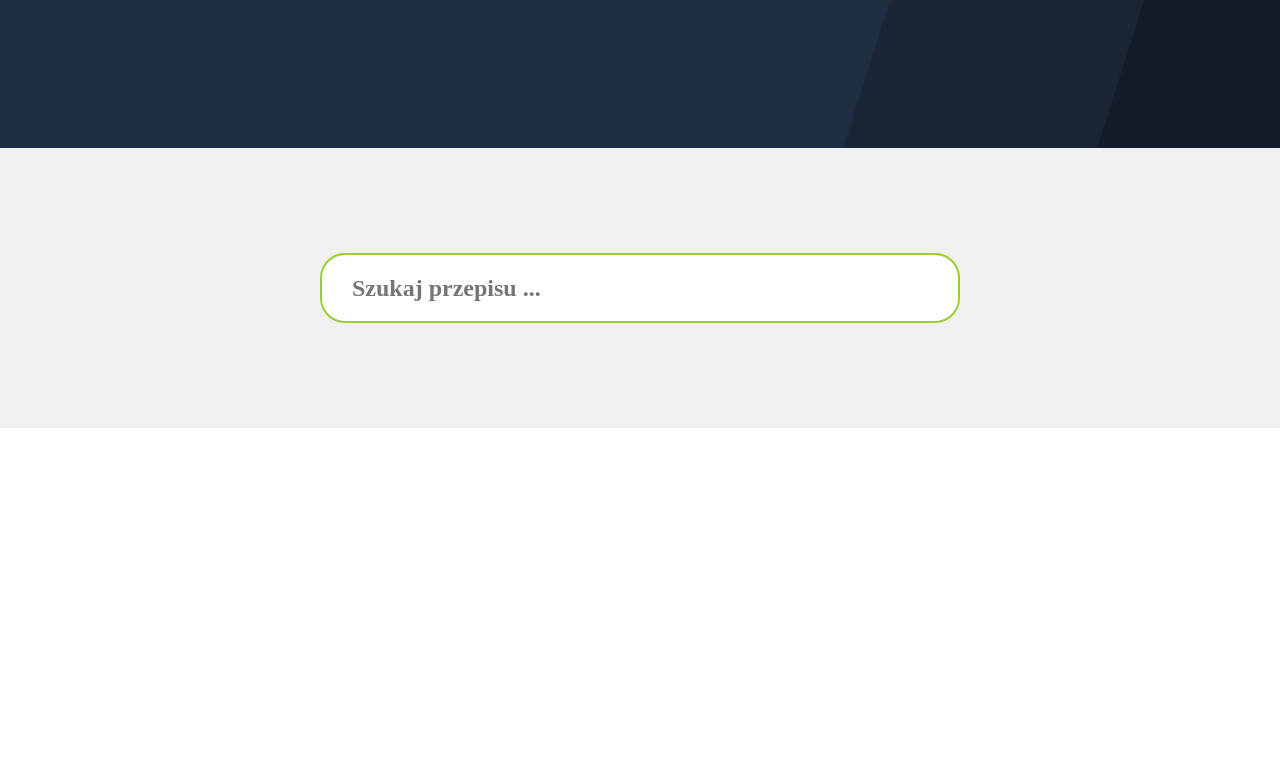
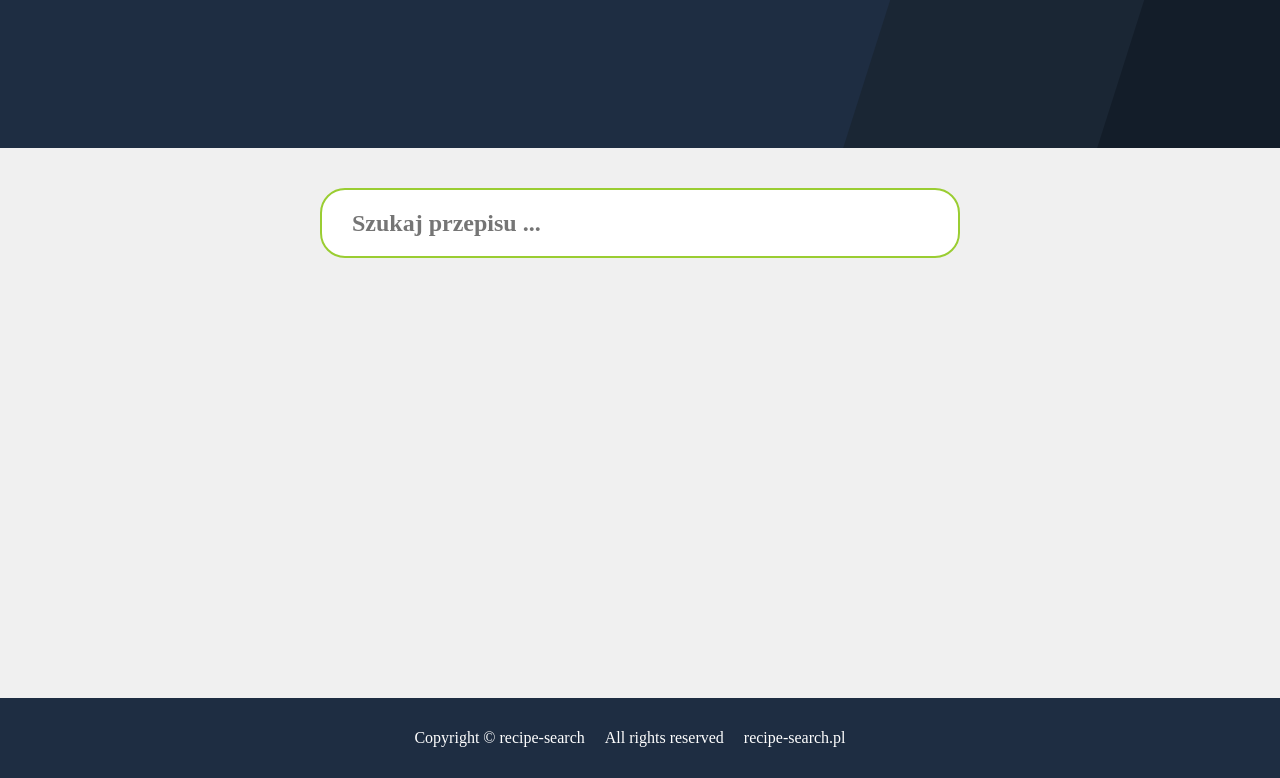
Before and after one commit to raftutak/recipe, a React (Create React App) app: page / in a window 1280 px wide. Shown: the part 252-1030 px from the top of the page. Before the commit the page ends 800 px from the top, so only its background shows below. Built offline with nearby package versions, Linux system fonts and the light colour scheme; a web font is replaced by a local one.

Commit message:
pierwszy przyrost

```diff
--- a/src/App.css
+++ b/src/App.css
@@ -157,6 +157,7 @@ button:hover {
 .recipe-list-wrapper.container {
   max-width: 1280px;
   background-color: rgb(240, 240, 240);
+  min-height: 400px;
 }
 
 .search-wrapper {
@@ -168,6 +169,7 @@ button:hover {
   margin: 0 auto;
   color: yellowgreen;
   background-color: white;
+  height: 150px;
 }
 
 .search {
@@ -176,6 +178,7 @@ button:hover {
   display: flex;
   justify-content: center;
   align-items: center;
+  height: 150px;
 }
 
 .search form {
@@ -208,3 +211,37 @@ button:hover {
   height: 15vw;
   object-fit: cover;
 }
+
+.recipe-list .row {
+  display: flex;
+  justify-content: center;
+  text-align: center;
+  align-content: center;
+  align-self: center;
+  justify-self: center;
+}
+
+/* FOOTER */
+
+footer {
+  height: 80px;
+  background-color: rgb(30, 45, 66);
+  color: white;
+}
+
+footer div.wrapper {
+  display: flex;
+  justify-content: center;
+  height: 80px;
+}
+
+.footer-links {
+  height: 80px;
+}
+
+.footer-links p {
+  float: left;
+  line-height: 80px;
+  padding: 0 20px 0 0;
+  margin: 0;
+}
--- a/src/App.js
+++ b/src/App.js
@@ -5,14 +5,12 @@ import { BrowserRouter, Switch, Route } from 'react-router-dom';
 
 import Home from './screens/Home';
 import Recipe from './screens/Recipe';
-import NoMatch from './screens/NoMatch';
 
 const App = () => (
   <BrowserRouter>
     <Switch>
       <Route exact path="/" component={Home} />
       <Route path="/recipe/:id" component={Recipe} />
-      <Route component={NoMatch} />
     </Switch>
   </BrowserRouter>
 )
--- /dev/null
+++ b/src/components/Footer.js
@@ -0,0 +1,31 @@
+import React from 'react';
+
+import { Link } from 'react-router-dom';
+
+const Footer = () => (
+
+    <div className="footer-wrapper">
+        <footer className="footer">
+            <div className="wrapper">
+                <div className="footer-blocks">
+                    <div className="footer-block"></div>
+                    <div className="footer-block"></div>
+                    <div className="footer-block"></div>
+                    <div className="footer-block"></div>
+                    <div className="footer-block"></div>
+                </div>
+
+                <div className="footer-logo">
+
+                </div>
+                <div className="footer-links">
+                    <p>Copyright &copy; recipe-search</p>
+                    <p>All rights reserved</p>
+                    <p>recipe-search.pl</p>
+                </div>
+            </div>
+        </footer>
+    </div>
+)
+
+export default Footer;
--- a/src/components/Recipes.js
+++ b/src/components/Recipes.js
@@ -12,20 +12,20 @@ const Recipes = props => (
                 return (
                     <div key={recipe.title} className="col-md-4" style={{ marginBottom: "2rem" }}>
                         <Card style={{ width: '18rem' }}>
-                            <Card.Img variant="top" src={recipe.image_url} alt={recipe.title} />
+                            <Card.Img variant="top" src={recipe.image_Url} alt={recipe.title} />
                             <Card.Body>
                                 <Card.Title>{recipe.title}</Card.Title>
-                                <Card.Text>test text</Card.Text>
+                                <Card.Text>Subtitle: {recipe.title}</Card.Text>
 
                                 <ListGroup className="list-group-flush">
                                     <ListGroupItem>
-                                        Blog: {recipe.publisher}
+                                        Id: {recipe.blog}
                                     </ListGroupItem>
                                     <ListGroupItem>
-                                        Druga rzecz
-                            </ListGroupItem>
+                                        Id: {recipe.id}
+                                    </ListGroupItem>
                                     <ListGroupItem>
-                                        <Link to={{ pathname: `/recipe/${recipe.recipe_id}`, state: { recipe: recipe.title } }}>Sprawdź przepis</Link>
+                                        <Link to={{ pathname: `/recipe/${recipe.id}`, state: { recipe: recipe.id } }}>Sprawdź przepis</Link>
                                     </ListGroupItem>
                                 </ListGroup>
                             </Card.Body>
--- a/src/screens/Home.js
+++ b/src/screens/Home.js
@@ -3,8 +3,9 @@ import React from 'react';
 import Header from '../components/Header';
 import Form from '../components/Form';
 import Recipes from '../components/Recipes';
+import Footer from '../components/Footer';
 
-const API_KEY = 'c78b0144c73988c63d9fdf0226094d10';
+// const API_KEY = 'c78b0144c73988c63d9fdf0226094d10';
 
 class Home extends React.Component {
     state = {
@@ -14,7 +15,8 @@ class Home extends React.Component {
     getRecipe = async (e) => {
         const recipeName = e.target.elements.recipeName.value;
         e.preventDefault();
-        const api_call = await fetch(`https://www.food2fork.com/api/search?key=${API_KEY}&q=${recipeName}`);
+        // const api_call = await fetch(`https://www.food2fork.com/api/search?key=${API_KEY}&q=${recipeName}`);
+        const api_call = await fetch(`https://recipe-search.projektstudencki.pl/recipe/searchRecipes/?search=${recipeName}&count=100`);
         console.log(recipeName);
 
         const data = await api_call.json();
@@ -28,6 +30,7 @@ class Home extends React.Component {
                 <Header />
                 <Form getRecipe={this.getRecipe} />
                 <Recipes recipes={this.state.recipes} />
+                <Footer />
             </div>
         )
     }
--- a/src/screens/NoMatch.js
+++ /dev/null
@@ -1,30 +0,0 @@
-import React from 'react';
-import Card from 'react-bootstrap/Card';
-import ListGroup from 'react-bootstrap/ListGroup';
-import ListGroupItem from 'react-bootstrap/ListGroupItem';
-
-const NoMatch = () => (
-    <div>404
-    <Card style={{ width: '18rem' }}>
-            <Card.Img variant="top" src="holder.js/100px180?text=Image cap" />
-            <Card.Body>
-                <Card.Title>Card Title</Card.Title>
-                <Card.Text>
-                    Some quick example text to build on the card title and make up the bulk of
-                    the card's content.
-    </Card.Text>
-            </Card.Body>
-            <ListGroup className="list-group-flush">
-                <ListGroupItem>Cras justo odio</ListGroupItem>
-                <ListGroupItem>Dapibus ac facilisis in</ListGroupItem>
-                <ListGroupItem>Vestibulum at eros</ListGroupItem>
-            </ListGroup>
-            <Card.Body>
-                <Card.Link href="#">Card Link</Card.Link>
-                <Card.Link href="#">Another Link</Card.Link>
-            </Card.Body>
-        </Card>;
-    </div>
-)
-
-export default NoMatch;
--- a/src/screens/Recipe.js
+++ b/src/screens/Recipe.js
@@ -4,7 +4,7 @@ import Header from '../components/Header';
 
 import { Link } from 'react-router-dom';
 
-const API_KEY = 'c78b0144c73988c63d9fdf0226094d10';
+// const API_KEY = 'c78b0144c73988c63d9fdf0226094d10';
 
 // jako klasa, bo potrzebny stan, w ktorym przechwytujemy id przepisu
 class Recipe extends React.Component {
@@ -12,11 +12,11 @@ class Recipe extends React.Component {
         activeRecipe: []
     }
     componentDidMount = async () => {
-        const title = this.props.location.state.recipe;
-        const req = await fetch(`https://www.food2fork.com/api/search?key=${API_KEY}&q=${title}`);
+        const id = this.props.location.state.recipe;
+        const req = await fetch(`https://recipe-search.projektstudencki.pl/recipe/searchRecipes/?id=${id}`);
 
         const res = await req.json();
-        this.setState({ activeRecipe: res.recipes[0] });
+        this.setState({ activeRecipe: res.recipes });
         console.log(this.state.activeRecipe);
     }
     render() {
@@ -27,9 +27,12 @@ class Recipe extends React.Component {
                 {
                     this.state.activeRecipe.length !== 0 &&
                     <div>
-                        <img src={recipe.image_url} alt={recipe.title} />
+                        <img src={recipe.image_Url} alt={recipe.title} />
                         <h3>{recipe.title}</h3>
-                        <h4>Publisher: {recipe.publisher}</h4>
+                        <h4>Blog: {recipe.blog}</h4>
+                        <h4>Blog url: {recipe.blog_Url}</h4>
+                        <p>Opis: {recipe.description}</p>
+                        <p>Skladniki: {recipe.ingredients}</p>
                         <button>
                             <Link to="/">Go Home</Link>
                         </button>
```
Also changed, not shown: src/components/Router.js (deleted, +0 -16 lines), src/components/Spacer.js (added, +17 -0 lines), public/img/create-list.jpg (added), 1 other file (tests, documents, lock files or other folders).
